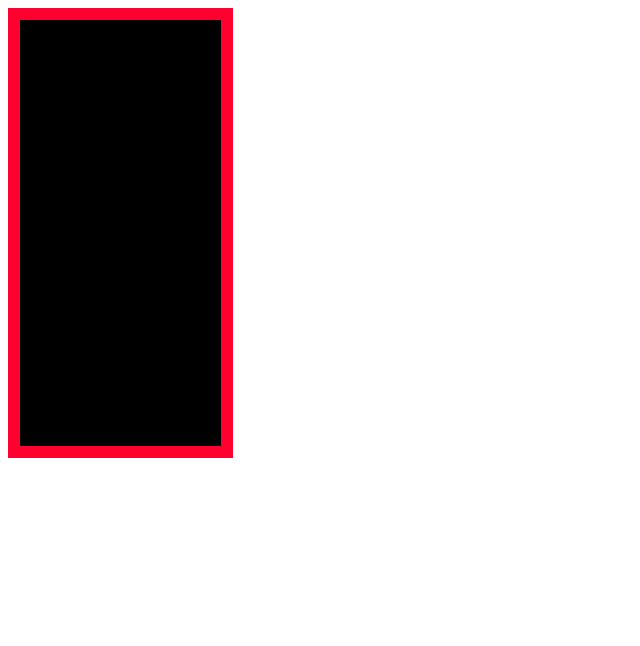
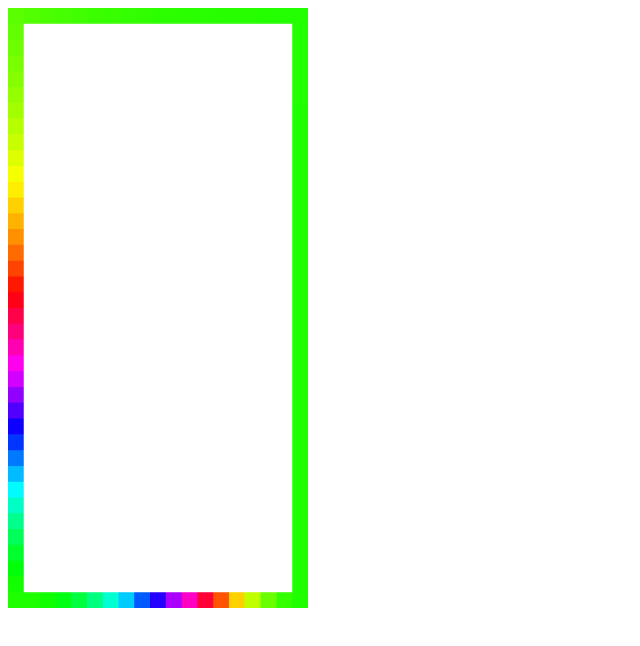
Before and after one commit to overtone1000/led_renderer, a website built with Vite: page src/index.html in a window 1280 px wide. Shown: the whole page, without its empty margins (0-640 px from the left). Built offline with nearby package versions, Linux system fonts and the light colour scheme.

Commit message:
More work

```diff
--- a/src/index.html
+++ b/src/index.html
@@ -3,10 +3,10 @@
   <head>
     <meta charset="utf-8" />
     <title>LED Renderer</title>
-    <script src="ts/test.ts" type="module"></script>
+    <script src="ts/basic_routine.ts" type="module"></script>
   </head>
 
   <body>
-    <canvas id="led-gl-canvas" height="450" width="225"></canvas>
+    <canvas id="led-gl-canvas" height="600" width="300"></canvas>
   </body>
 </html>
--- a/src/ts/test.ts
+++ b/src/ts/basic_routine.ts
@@ -3,14 +3,14 @@ import convert from 'color-convert';
 
 console.debug("Initializating.");
 
-const HEIGHT=450;
-const WIDTH=225;
+const HEIGHT=600;
+const WIDTH=300;
 
 const REAL_PIXEL_COUNT_LENGTHWISE=150;
 const REAL_PIXEL_COUNT_WIDTHWISE=75;
 const FACTOR=4;
-const PIXEL_COUNT_LENGTHWISE=REAL_PIXEL_COUNT_LENGTHWISE/FACTOR;
-const PIXEL_COUNT_WIDTHWISE=REAL_PIXEL_COUNT_WIDTHWISE/FACTOR;
+const PIXEL_COUNT_LENGTHWISE=Math.round(REAL_PIXEL_COUNT_LENGTHWISE/FACTOR);
+const PIXEL_COUNT_WIDTHWISE=Math.round(REAL_PIXEL_COUNT_WIDTHWISE/FACTOR);
 
 const rendering_chain = init();
 
@@ -19,8 +19,8 @@ const start_millis=Date.now();
 function get_squares()
 {
 
-    const max_width=WIDTH/PIXEL_COUNT_WIDTHWISE;
-    const max_height=HEIGHT/PIXEL_COUNT_LENGTHWISE;
+    const max_width=WIDTH/(PIXEL_COUNT_WIDTHWISE);
+    const max_height=HEIGHT/(PIXEL_COUNT_LENGTHWISE);
 
     const square_size = Math.min(max_width,max_height);
 
@@ -110,6 +110,14 @@ function get_squares()
     return squares;
 }
 
+const OSCILLATION_PERIOD = 30000;
+const FORWARD_MOTION_PERIOD = 24001; //Should be near oscillation but slightly changed
+
+function get_temporal_oscillation(period:number,current_elapsed_time:number):number
+{
+    return (current_elapsed_time%period)/period;
+}
+
 if(rendering_chain!==null)
 {
     const squares = get_squares();
@@ -118,13 +126,32 @@ if(rendering_chain!==null)
 
             const time=Date.now()-start_millis;
 
-            const time_osc=(Math.sin(time/1000)+1)/2;
-            const rgb = convert.hsv.rgb(360*time_osc,100,100);
+            const forward_motion_fraction=get_temporal_oscillation(FORWARD_MOTION_PERIOD,time);
+            const oscillation_fraction=get_temporal_oscillation(OSCILLATION_PERIOD,time);
+            const oscillation_motion=(Math.sin(oscillation_fraction*(2*Math.PI))+1)/2
+
+            //console.debug(time,forward_motion_fraction,oscillation_motion);
+
             //console.debug(time_osc,rgb);
 
-            for(const n in squares)
+            const funky_curve = (location_fraction:number) => {
+                let rotation=(location_fraction+oscillation_motion)%1;
+                rotation=rotation**2;
+                rotation=(Math.cos(rotation**2*(2*Math.PI))+1)/2
+                rotation=rotation+forward_motion_fraction;
+                return rotation;
+            };
+
+            for(let n=0;n<squares.length;n++)
             {
+                const location_fraction=n/squares.length;
+                const rotation=funky_curve(location_fraction);
+
                 const square = squares[n];
+
+                const rgb = convert.hsv.rgb(360*rotation,100,100);
+
+                //console.debug(location_fraction,rotation);
 
                 square.color=
                 {
@@ -142,6 +169,6 @@ if(rendering_chain!==null)
 
             render_frame(rendering_chain,data);
         },
-        10
+        20
     );
 }
--- a/src/ts/led.ts
+++ b/src/ts/led.ts
@@ -91,7 +91,7 @@ function render(rendering_chain:RenderingChain,data:RenderData)
         //gl.viewport(0, 0, gl.canvas.width, gl.canvas.height);
 
         // Clear the canvas
-        gl.clearColor(0, 0, 0, 1.0);
+        gl.clearColor(0, 0, 0, 0);
         gl.clear(gl.COLOR_BUFFER_BIT);
 
         gl.useProgram(rendering_chain.program);
--- a/vite.config.js
+++ b/vite.config.js
@@ -1,5 +1,6 @@
 import { defineConfig } from 'vite';
 
 export default defineConfig({
-    root: "src"
+    root: "src",
+    base: ""
 });
```
Also changed, not shown: 3 other files.
